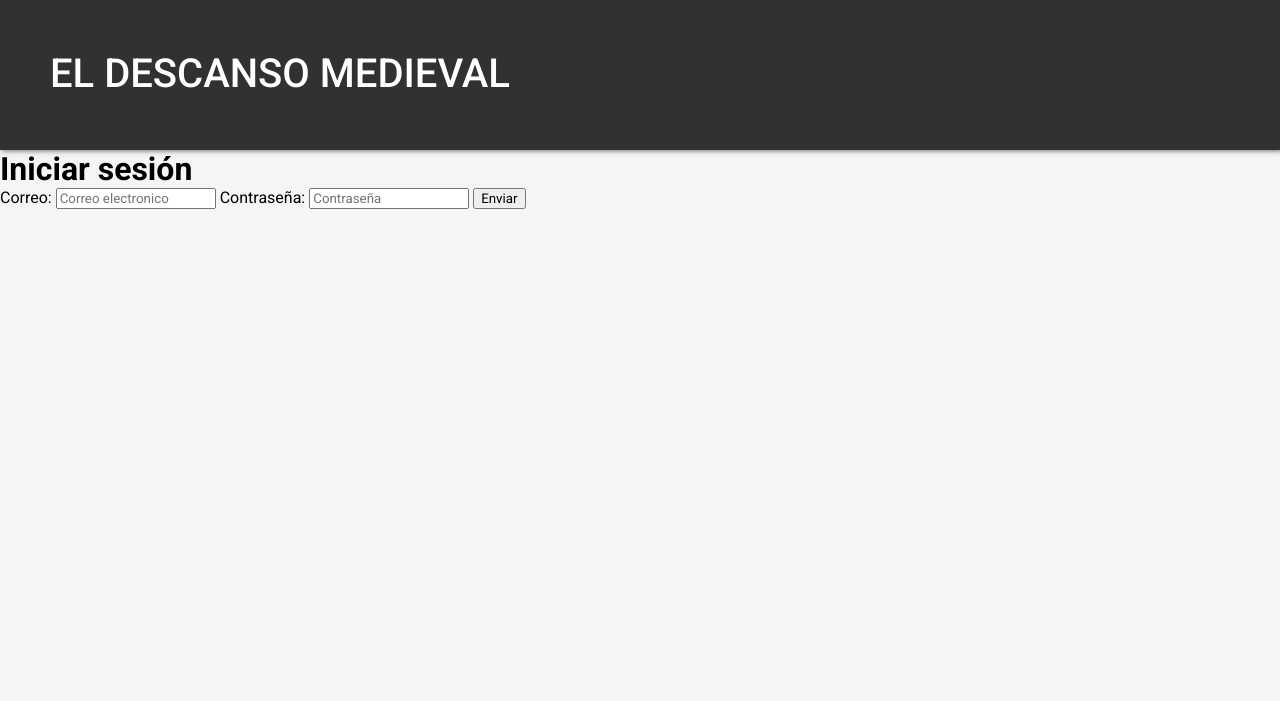
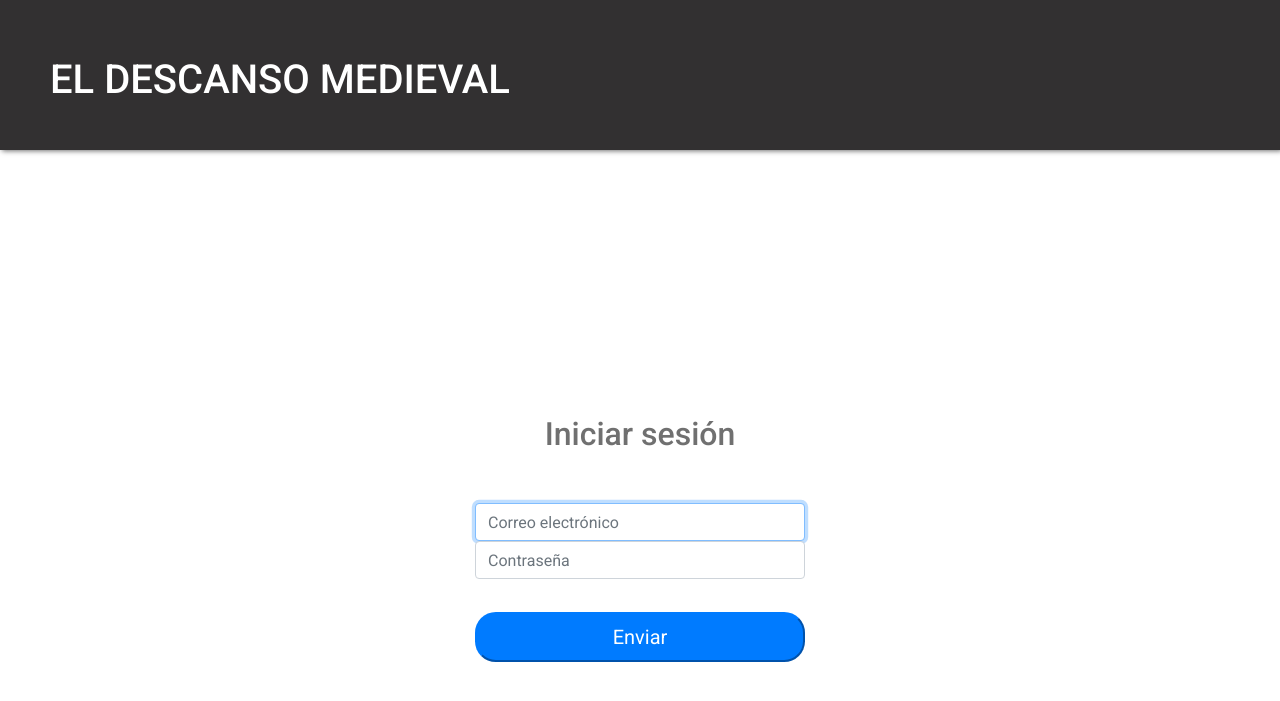
Before and after one commit to AbrahamRH/SistemaHoteleroWeb, a PHP site: page / in a window 1280 px wide. Shown: the top 701 px of the page. Run offline with PHP 8.4, Linux system fonts and the light colour scheme.

Commit message:
Se agrego formulario de inicio de sesion

```diff
--- a/CSS/styles.css
+++ b/CSS/styles.css
@@ -21,8 +21,42 @@
 }
 
 header > span {
+    position: relative;
     display: inline-block;
     padding-top: 50px;
     padding-bottom: 60px;
     padding-left: 50px;
 }
+
+
+/*Signin index.php*/
+.form-signin {
+    text-align: center;
+    position: relative;
+    margin: auto;
+    width: 100%;
+    max-width: 330px;
+    padding-top: 15px;
+}
+
+.form-signin > .titulo {
+    margin: 250px auto 50px;
+    color: #707070;
+    font-weight: 500;
+}
+
+.btn-enviar {
+    display: block;
+    width: 100%;
+    color:#FFF;
+    background-color: #007BFF;
+    border-color: #007BFF;
+    font-size: 1.25rem;
+    line-height: 1.5;
+    border-radius: 1.3rem;
+}
+
+form > .btn-enviar {
+    margin-top: 33px;
+    padding: 8px 89px;
+}
--- a/index.php
+++ b/index.php
@@ -4,6 +4,7 @@
     <meta charset="UTF-8">
     <meta name="viewport" content="width=device-width, initial-scale=1.0">
     <link rel="stylesheet" href="./CSS/styles.css">
+    <link rel="stylesheet" href="https://stackpath.bootstrapcdn.com/bootstrap/4.5.0/css/bootstrap.min.css" integrity="sha384-9aIt2nRpC12Uk9gS9baDl411NQApFmC26EwAOH8WgZl5MYYxFfc+NcPb1dKGj7Sk" crossorigin="anonymous">
     <title>El descanso medieval</title>
 </head>
 <body>
@@ -11,14 +12,17 @@
         <span>EL DESCANSO MEDIEVAL</span>
     </header>
     <main>
-        <h1>Iniciar sesión</h1>
-        <form>
-            <label for="correo">Correo:</label>
-            <input type="text" id=="correo" placeholder="Correo electronico">
-            <label for="password">Contraseña:</label>
-            <input type="password" id="password" placeholder="Contraseña">
-            <button>Enviar</button>
+        <form class="form-signin">
+            <h2 class="titulo">Iniciar sesión</h2>
+            <label for="inputEmail" class="sr-only">Correo electrónico</label>
+            <input type="email" id="inputEmail" class="form-control" placeholder="Correo electrónico" required autofocus>
+            <label for="inputPassword" class="sr-only">Contraseña</label>
+            <input type="password" id="inputPassword" class="form-control" placeholder="Contraseña" required>
+            <button class="btn-enviar">Enviar</button>
         </form>
     </main>
+    <script src="https://code.jquery.com/jquery-3.5.1.slim.min.js" integrity="sha384-DfXdz2htPH0lsSSs5nCTpuj/zy4C+OGpamoFVy38MVBnE+IbbVYUew+OrCXaRkfj" crossorigin="anonymous"></script>
+    <script src="https://cdn.jsdelivr.net/npm/popper.js@1.16.0/dist/umd/popper.min.js" integrity="sha384-Q6E9RHvbIyZFJoft+2mJbHaEWldlvI9IOYy5n3zV9zzTtmI3UksdQRVvoxMfooAo" crossorigin="anonymous"></script>
+    <script src="https://stackpath.bootstrapcdn.com/bootstrap/4.5.0/js/bootstrap.min.js" integrity="sha384-OgVRvuATP1z7JjHLkuOU7Xw704+h835Lr+6QL9UvYjZE3Ipu6Tp75j7Bh/kR0JKI" crossorigin="anonymous"></script>
 </body>
 </html>
```
